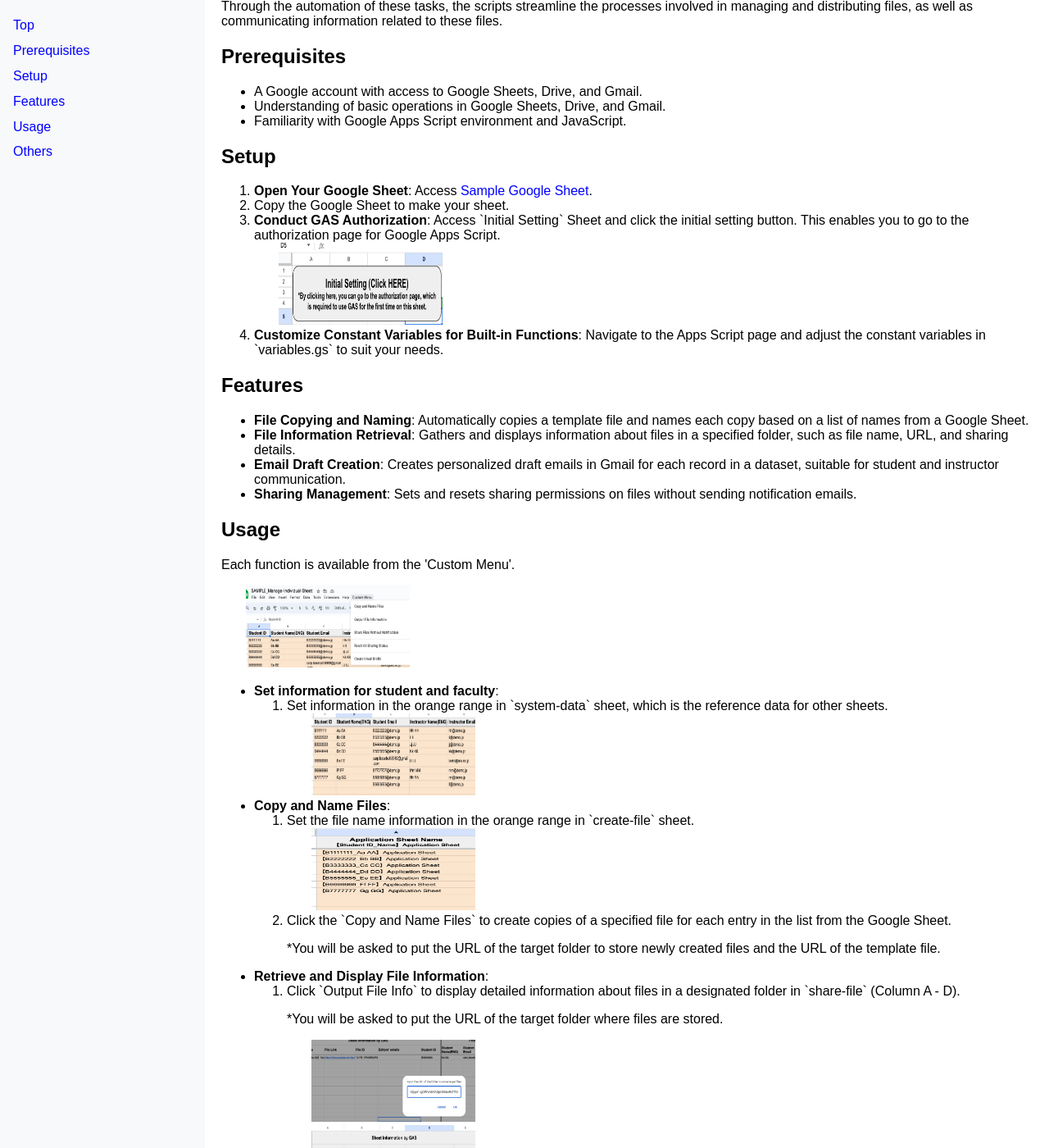
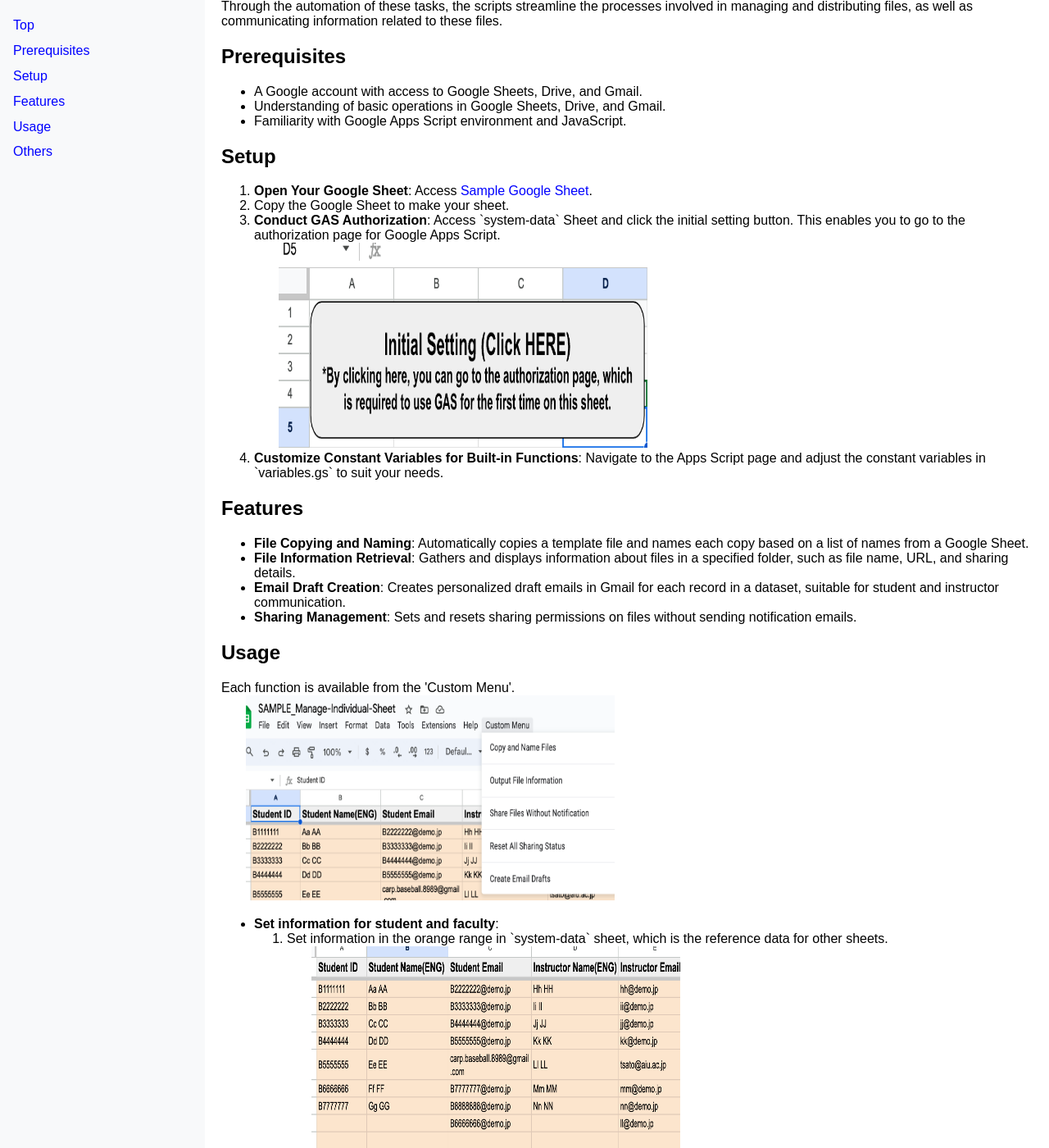
Before and after one commit to tsato21/manage-individual-file, a Jekyll site: the page built from docs/index.html, in a window 1280 px wide and 1400 px high, scrolled down 289 px. Shown: the whole window at 82% size. Built offline with Jekyll 4.4.1, drawn with Linux system fonts in a browser that asks for light colours; some of the changed text lies outside the part shown.

Commit message:
Update index.html

```diff
--- a/docs/index.html
+++ b/docs/index.html
@@ -15,12 +15,12 @@
     </ul>
   </div>
     <h2 id="top">About this Project</h2>
-    <p>This project encompasses a set of Google Apps Scripts designed to automate various tasks involving Google Sheets, Drive, and Gmail. The scripts primarily focus on file management, information retrieval, and automated email creation. These functionalities aid in organizing and sharing documents efficiently, particularly in educational or collaborative settings.</p>
+    <div>This project encompasses a set of Google Apps Scripts designed to automate various tasks involving Google Sheets, Drive, and Gmail. The scripts primarily focus on file management, information retrieval, and automated email creation. These functionalities aid in organizing and sharing documents efficiently, particularly in educational or collaborative settings.</div>
     <ul>
         <li><strong>File Management:</strong> Scripts to create and manage files based on data from Google Sheets. This includes copying files with specific names, gathering file information, and setting sharing settings.</li>
         <li><strong>Email Automation:</strong> Scripts to create draft emails in Gmail, tailored for specific recipients, without sending notifications for shared files.</li>
     </ul>
-    <p>Through the automation of these tasks, the scripts streamline the processes involved in managing and distributing files, as well as communicating information related to these files.</p>
+    <div>Through the automation of these tasks, the scripts streamline the processes involved in managing and distributing files, as well as communicating information related to these files.</div>
     <h2 id="prerequisites">Prerequisites</h2>
     <ul>
         <li>A Google account with access to Google Sheets, Drive, and Gmail.</li>
@@ -31,10 +31,10 @@
     <ol>
       <li><strong>Open Your Google Sheet</strong>: Access <a href="https://docs.google.com/spreadsheets/d/1yGVn-w6uhpvNWz4rK0l37hPGIsqSeeXpweF6Vq_ko04/edit#gid=0" target="_blank" rel="noopener noreferrer">Sample Google Sheet</a>.</li>
       <li>Copy the Google Sheet to make your sheet.</li>
-      <li><strong>Conduct GAS Authorization</strong>: Access `Initial Setting` Sheet and click the initial setting button. This enables you to go to the authorization page for Google Apps Script.
-          <div style="margin-left: 30px">
-              <img src="assets/images/initial-setting.png" alt="Image of Initial Setting" width="200" height="100">
-          </div>
+      <li><strong>Conduct GAS Authorization</strong>: Access `system-data` Sheet and click the initial setting button. This enables you to go to the authorization page for Google Apps Script.
+      <div style="margin-left: 30px">
+          <img src="assets/images/initial-setting.png" alt="Image of Initial Setting" width="450" height="250">
+      </div>
       </li>
       <li><strong>Customize Constant Variables for Built-in Functions</strong>: Navigate to the Apps Script page and adjust the constant variables in `variables.gs` to suit your needs.
       </li>
@@ -47,9 +47,9 @@
         <li><strong>Sharing Management</strong>: Sets and resets sharing permissions on files without sending notification emails.</li>
     </ul>
     <h2 id="usage">Usage</h2>
-    <p>Each function is available from the 'Custom Menu'.</p>
+    <div>Each function is available from the 'Custom Menu'.</div>
     <div style="margin-left: 30px">
-      <img src="assets/images/custom-menu.png" alt="Image of Custom Menu" width="200" height="100">
+      <img src="assets/images/custom-menu.png" alt="Image of Custom Menu" width="450" height="250">
     </div>
     <ul>
       <li>
@@ -57,7 +57,7 @@
         <ol>
           <li>Set information in the orange range in `system-data` sheet, which is the reference data for other sheets.</li>
           <div style="margin-left: 30px">
-            <img src="assets/images/put-base-info.png" alt="Image of Put Base Info" width="200" height="100">
+            <img src="assets/images/put-base-info.png" alt="Image of Put Base Info" width="450" height="250">
           </div>
         </ol>
       </li>
@@ -65,47 +65,49 @@
         <strong>Copy and Name Files</strong>:
         <ol>
           <li>Set the file name information in the orange range in `create-file` sheet.</li>
-            <div style="margin-left: 30px">
-              <img src="assets/images/put-file-name.png" alt="Image of Put File Name" width="200" height="100">
-            </div>
+          <div style="margin-left: 30px">
+            <img src="assets/images/put-file-name.png" alt="Image of Put File Name" width="450" height="250">
+          </div>
           <li>Click the `Copy and Name Files` to create copies of a specified file for each entry in the list from the Google Sheet.</li>
-            <p>*You will be asked to put the URL of the target folder to store newly created files and the URL of the template file.</p>
+            <div>*You will be asked to put the URL of the target folder to store newly created files and the URL of the template file.</div>
         </ol>
       </li>
       <li>
         <strong>Retrieve and Display File Information</strong>:
         <ol>
-          <li>Click `Output File Info` to display detailed information about files in a designated folder in `share-file` (Column A - D).
-            <p>*You will be asked to put the URL of the target folder where files are stored.</p>
+          <li>Click `Output File Info` to display detailed information about files in a designated folder in `share-file` (Column A - E).
+            <div>*You will be asked to put the URL of the target folder where files are stored.</div>
             <div style="margin-left: 30px">
-              <img src="assets/images/input-stored-file-url.png" alt="Image of input-stored-file-url" width="200" height="100">
+              <img src="assets/images/input-stored-file-url.png" alt="Image of input-stored-file-url" width="450" height="250">
             </div>
             <div style="margin-left: 30px">
-              <img src="assets/images/output-file-info.png" alt="Image of output-file-info" width="200" height="100">
+              <img src="assets/images/output-file-info.png" alt="Image of output-file-info" width="450" height="250">
             </div>
-            <p>*Since the file has not been shared with anyone at this moment (unless you share the stored folder with someone), "Editors' emails" returns empty.</p>
+            <div>*Since the file has not been shared with anyone at this moment (unless you share the stored folder with someone), "Editors' emails" returns empty.</div>
           </li>
         </ol>
       </li>
       <li>
         <strong>Manage File Sharing</strong>:
-        <p>Click either `Share Files Without Notification` or `Reset All Sharing Status` to manage file sharing settings.</p>
+        <div>Click either `Share Files Without Notification` or `Reset All Sharing Status` to manage file sharing settings.</div>
         <ol class="custom-bullet">
           <li>
             <strong>Share Files Without Notification:</strong> This function allows you to share files with specified users without sending them a notification. Necessary information such as email addresses of the users and the file information is automatically displayed by Google Sheet built-in formula.
-            <p>*You will be asked to put the URL of the target folder where files are stored.</p>
-            <p>*Once you execute `Output File Info` again, the column, "Editors' emails" are supposed to show editors' emails.</p>
+            <div>*You will be asked to put the URL of the target folder where files are stored.</div>
+            <div>*Once you execute `Output File Info` again after this process, the column, "Editors' emails" is supposed to show editors' emails.</div>
           </li>
           <li>
             <strong>Reset All Sharing Status:</strong> This function resets the sharing settings of all files in a specific folder. It removes all users from the shared list and makes the files private.
           </li>
         </ol>
       </li>
+      <div>
         <strong>Create Email Drafts</strong>:
+      </div>
         <ol>
           <li>CLick `Create Drafts` to generate personalized draft emails in Gmail.</li>
           <div style="margin-left: 30px">
-            <img src="assets/images/gmail-draft.png" alt="Image of gmail-draft" width="200" height="100">
+            <img src="assets/images/gmail-draft.png" alt="Image of gmail-draft" width="450" height="250">
           </div>
         </ol>
       </li>
@@ -116,6 +118,6 @@
         <li><strong>Debugging and Maintenance</strong>: Regular maintenance and updates might be required to ensure compatibility with the latest Google services updates. Users should monitor the scripts for any errors and make necessary adjustments.</li>
         <li><strong>Enhanced Functionality</strong>: Users with advanced scripting skills can expand the capabilities of these scripts by integrating additional Google services or implementing more complex logic.</li>
     </ul>
-    <p>Overall, this project provides a foundation for automating repetitive tasks in file management and communication, allowing users to focus on more critical aspects of their work or study. By leveraging the power of Google Apps Script, this solution offers a customizable and scalable approach to managing digital workflows.</p>
+    <div>Overall, this project provides a foundation for automating repetitive tasks in file management and communication, allowing users to focus on more critical aspects of their work or study. By leveraging the power of Google Apps Script, this solution offers a customizable and scalable approach to managing digital workflows.</div>
   </body>
 </html>
```
